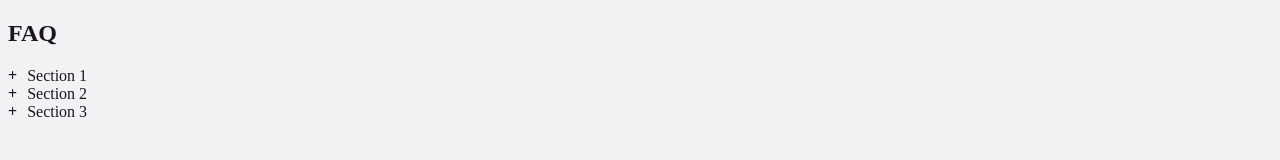
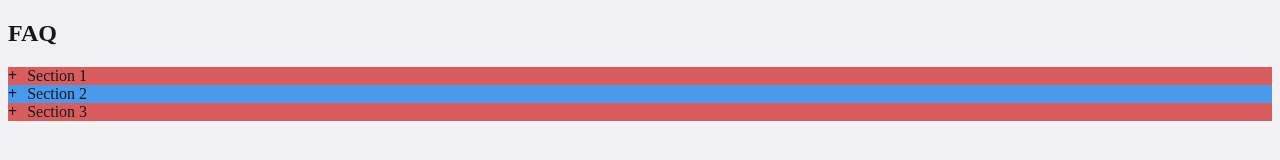
Before and after one commit to E-Eriksson/FAQ, a plain HTML site: page index.html in a window 1280 px wide. Drawn offline with Linux system fonts and the light colour scheme; no server answers.

Commit message:
Update style.css

```diff
--- a/style.css
+++ b/style.css
@@ -13,7 +13,7 @@ html {
 
 .title.active + .description {
   visibility: visible;
-  max-height: 1000px;
+  max-height: 500px;
   opacity: 1;
   transition: max-height 0.5s ease-in, opacity 0.3s ease-in;
 }
@@ -45,6 +45,10 @@ html {
   cursor: pointer;
 }
 
-.title {
-  transition: background-color 0.3s ease;
+.accordion-item:nth-child(odd) .title {
+  background-color: #479aec;
 }
+
+.accordion-item:nth-child(even) .title {
+  background-color: #da5d5d;
+}
```
